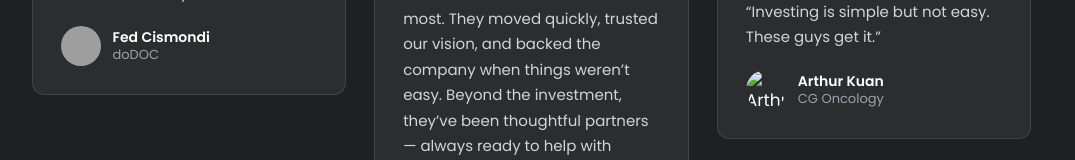
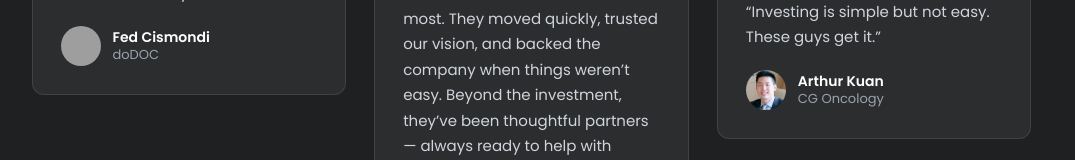
Before and after one commit to hendrickPD/website-beta, a plain HTML site: page index.html in a window 1280 px wide. Shown: the part 1987-2147 px from the top of the page, without its empty margins (96-1171 px from the left). Drawn offline with Linux system fonts and the light colour scheme; grey boxes are pictures that could not be loaded.

Commit message:
deploy: hendrickPD/website@ac13ec236d6732f86e5bcabae6bfa33f4ee98c0a

```diff
--- a/index.html
+++ b/index.html
@@ -246,7 +246,7 @@
                             <div class="testimonial-card">
                                 <p class="testimonial-quote">&ldquo;Investing is simple but not easy. These guys get it.&rdquo;</p>
                                 <div class="testimonial-attribution">
-                                    <img class="testimonial-avatar" src="/images/headshots/arthur-kuan.webp" alt="Arthur Kuan">
+                                    <img class="testimonial-avatar" src="/images/headshots/arthur-kuan.jpg" alt="Arthur Kuan">
                                     <div class="testimonial-info">
                                         <h4 class="testimonial-name">Arthur Kuan</h4>
                                         <p class="testimonial-title">CG Oncology</p>
```
Also changed, not shown: images/headshots/arthur-kuan.jpg (added).
